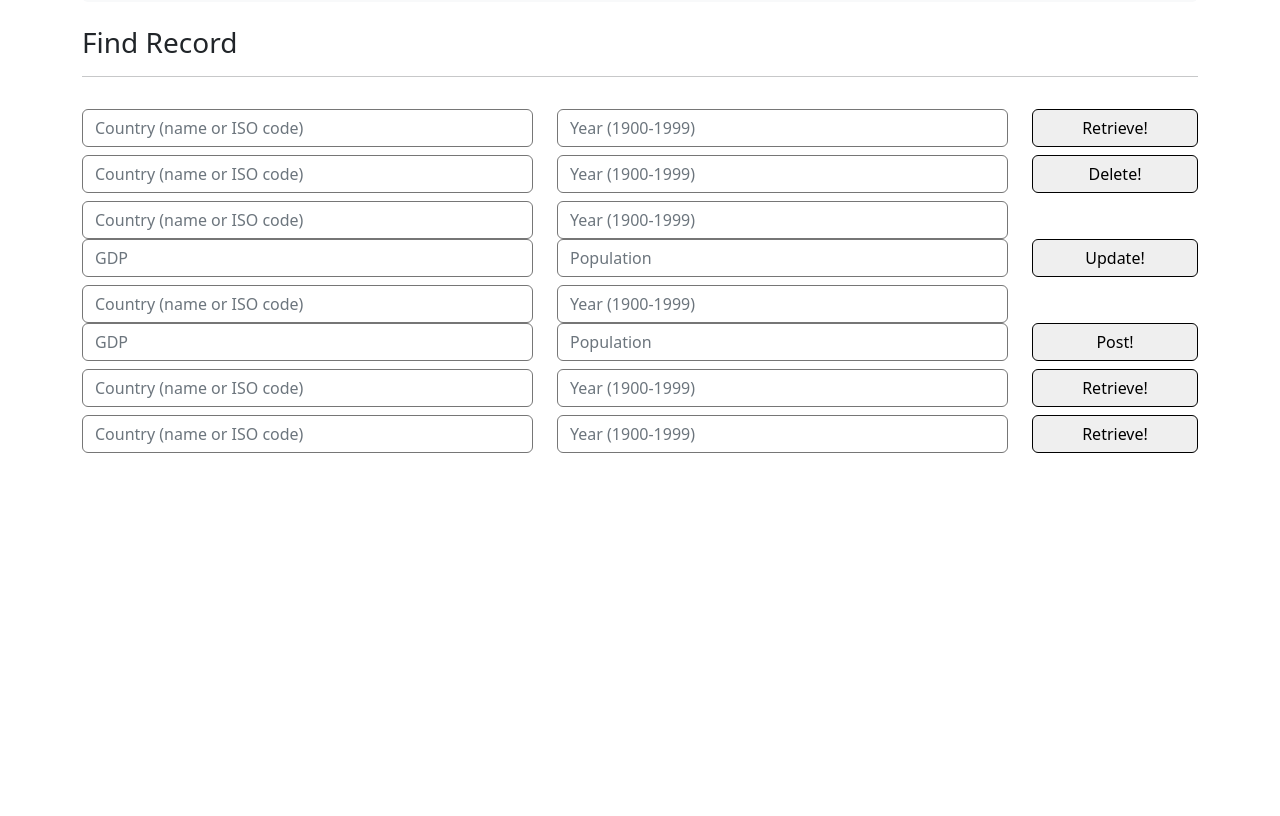
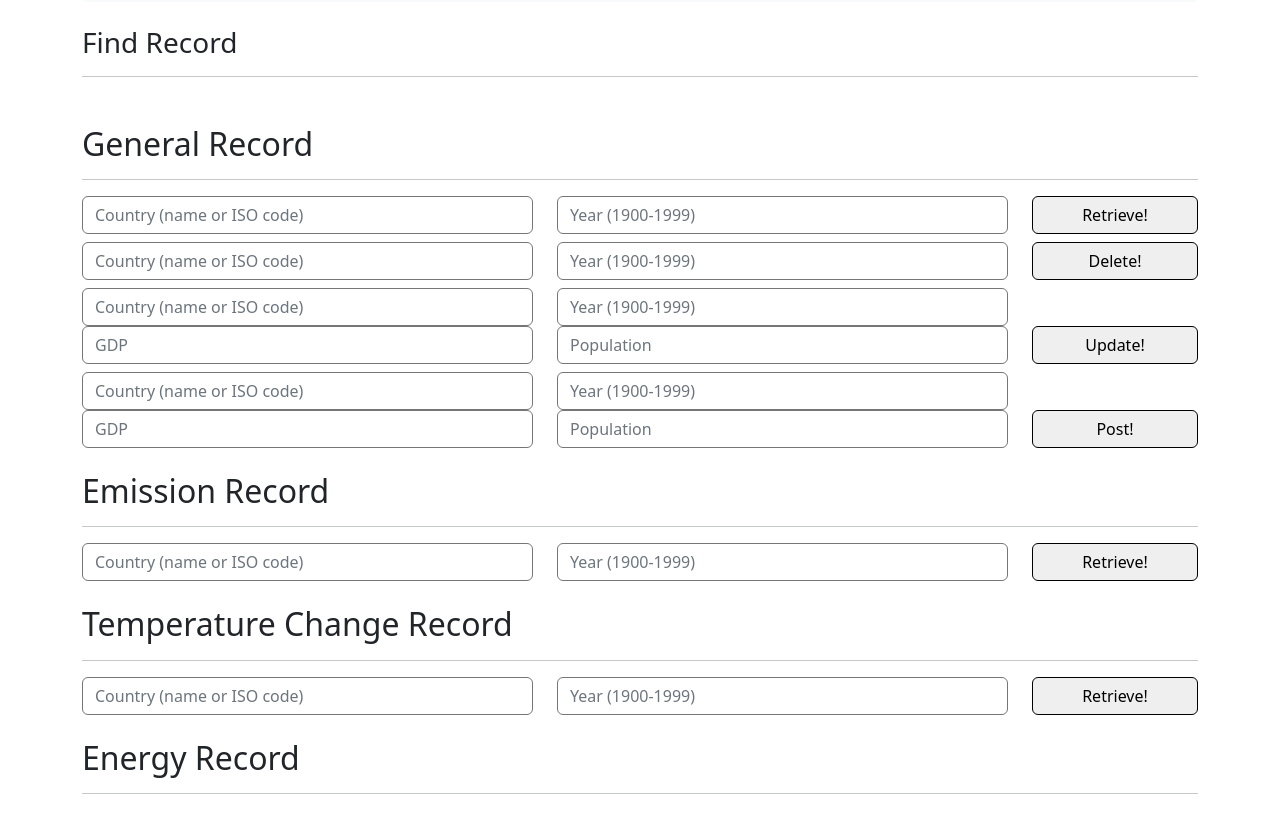
Before and after one commit to stipefrkovic/emissions-data-web-app, a plain HTML site: page frontend/index.html in a window 1280 px wide. Shown: the part 340-1156 px from the top of the page. Before the commit the page ends 817 px from the top, so only its background shows below. Drawn offline with nearby package versions, Linux system fonts and the light colour scheme.

Commit message:
separated endpoints, added energy

```diff
--- a/frontend/index.html
+++ b/frontend/index.html
@@ -43,15 +43,29 @@
             </div>
         </div>
 
+        <h2 class="mt-4">General Record</h2>
+        <hr />
+
         <general-record-finder id="genRecordFinder"></general-record-finder>
         <general-record-deleter id="genRecordDeleter"></general-record-deleter>
         <general-record-updater id="genRecordUpdater"></general-record-updater>
         <general-record-poster id="genRecordPoster"></general-record-poster>
         <general-record-detail id="generalRecordDetail" general-record-id="" general-record-year=""></general-record-detail>
+
+        <h2 class="mt-4">Emission Record</h2>
+        <hr />
         <emission-record-finder id="emissionRecord"></emission-record-finder>
         <emission-record-detail id="emissionRecordDetail" emission-record-id="" emission-record-year=""></emission-record-detail>
+
+        <h2 class="mt-4">Temperature Change Record</h2>
+        <hr />
         <temp-change-record-finder id="tempChangeRecord"></temp-change-record-finder>
         <temp-change-record-detail id="tempChangeDetail" temp-change-record-id="" temp-change-record-year=""></temp-change-record-detail>
+
+        <h2 class="mt-4">Energy Record</h2>
+        <hr />
+        <energy-record-finder id="tempChangeRecord"></energy-record-finder>
+        <energy-record-detail id="tempChangeDetail" temp-change-record-id="" temp-change-record-year=""></energy-record-detail>
     </div>
 
     <!-- Templates here -->
```
